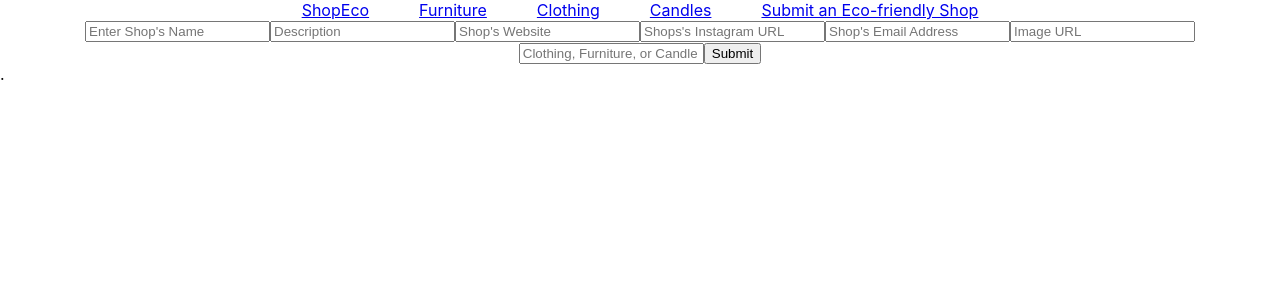
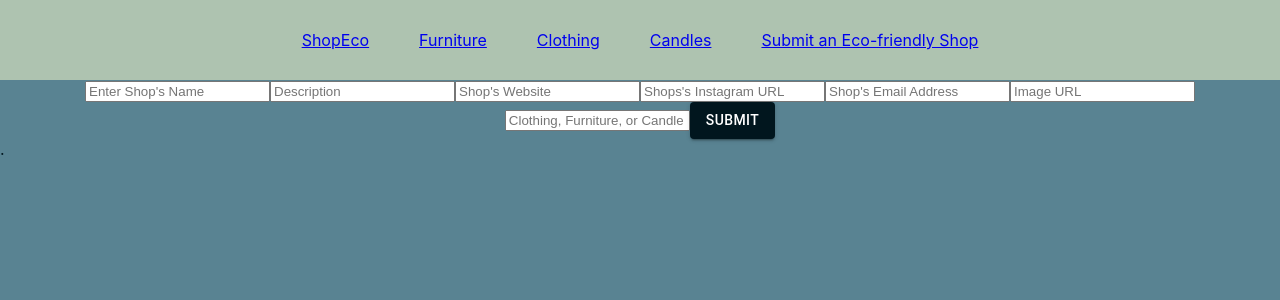
Before and after one commit to kimcapgab/shop-eco-app, a React (Create React App) app in the folder client/: page /new in a window 1280 px wide. Shown: the top 300 px of the page. Built offline with nearby package versions, Linux system fonts and the light colour scheme; no server answers.

Commit message:
commit before messing with radio buttons

```diff
--- a/client/package.json
+++ b/client/package.json
@@ -3,6 +3,10 @@
   "version": "0.1.0",
   "private": true,
   "dependencies": {
+    "@emotion/react": "^11.7.0",
+    "@emotion/styled": "^11.6.0",
+    "@mui/icons-material": "^5.2.0",
+    "@mui/material": "^5.2.2",
     "@testing-library/jest-dom": "^5.15.1",
     "@testing-library/react": "^11.2.7",
     "@testing-library/user-event": "^12.8.3",
--- a/client/src/App.css
+++ b/client/src/App.css
@@ -1,3 +1,13 @@
+body {
+  background-color: #598392;
+  color: #01161e;
+}
+
+.navbar {
+  background-color: #aec3b0;
+  padding: 30px;
+}
+
 .App {
   text-align: center;
 }
--- a/client/src/components/Form.jsx
+++ b/client/src/components/Form.jsx
@@ -1,6 +1,7 @@
 import { useState } from "react"
 import { postShop } from "../services"
 import { useNavigate, useParams } from "react-router-dom"
+import Button from '@mui/material/Button'
 
 
 export default function Form(props) {
@@ -82,7 +83,7 @@
         placeholder="Clothing, Furniture, or Candle"
         onChange={(e) => setTags(e.target.value)}
       />
-      <button>Submit</button>
+      <Button style={{backgroundColor: '#01161E'}} variant="contained">Submit</Button>
     </form>
   )
 }
--- a/client/src/components/Navbar.jsx
+++ b/client/src/components/Navbar.jsx
@@ -2,7 +2,7 @@
 
 export default function Navbar() {
   return (
-    <div>
+    <div className="navbar">
       <Link to='/' >ShopEco</Link>
       <Link to='/items/Furniture' >Furniture</Link>
       <Link to="/items/Clothing" >Clothing</Link>
```
Also changed, not shown: 1 other file (tests, documents, lock files or other folders).
